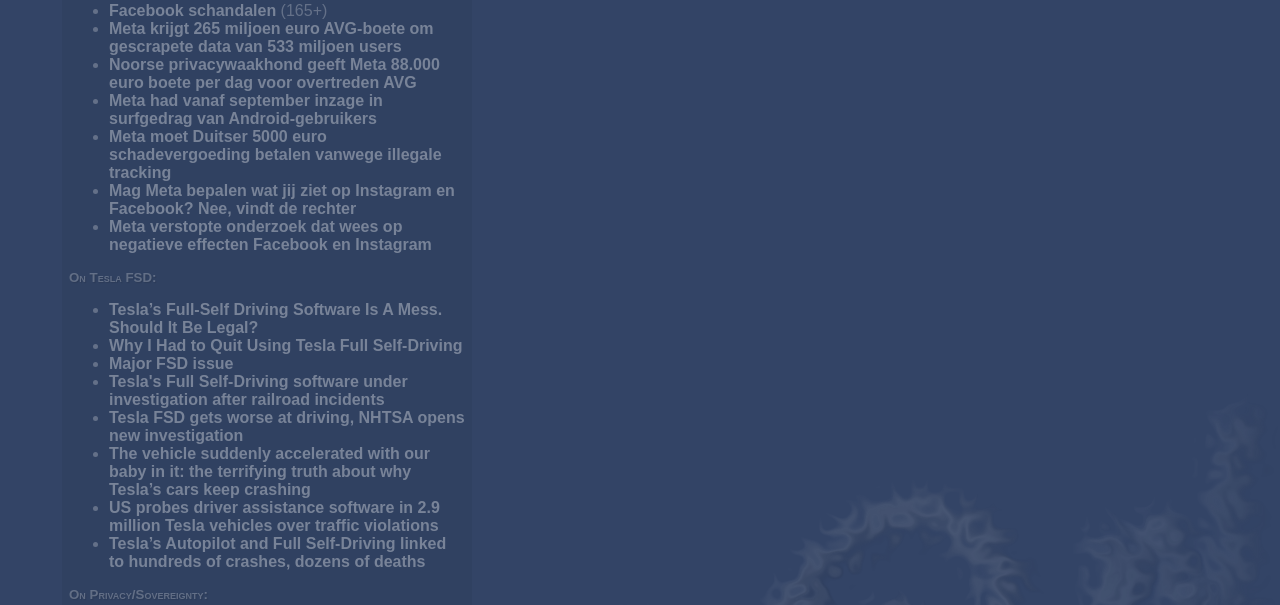
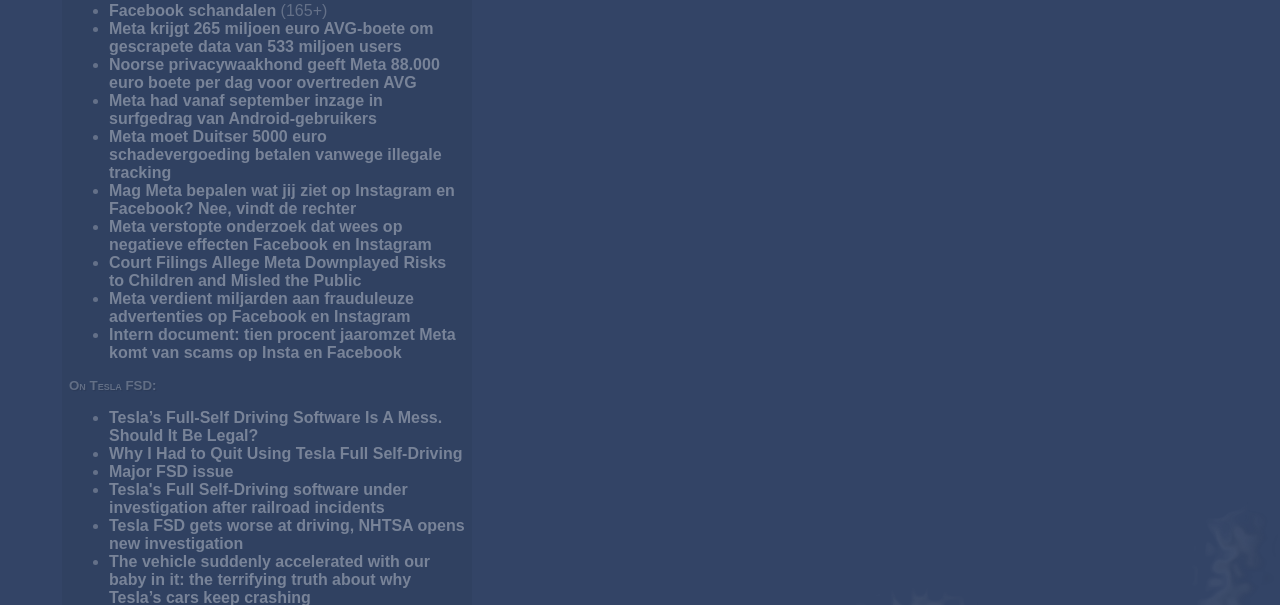
Before and after one commit to brownhamer/alt0.nl, a PHP site: page /on.php in a window 1280 px wide. Shown: the part 1030-1635 px from the top of the page. Run offline with PHP 8.4, Linux system fonts and the light colour scheme.

Commit message:
More on Meta

```diff
--- a/on.php
+++ b/on.php
@@ -49,6 +49,9 @@ startHtmlPage('Alt0.nl &rarr; On AI');
   <li><a href="https://tweakers.net/nieuws/237058/meta-moet-duitser-5000-euro-schadevergoeding-betalen-vanwege-illegale-tracking.html">Meta moet Duitser 5000 euro schadevergoeding betalen vanwege illegale tracking</a></li>
   <li><a href="https://decorrespondent.nl/16421/mag-meta-bepalen-wat-jij-ziet-op-instagram-en-facebook-nee-vindt-de-rechter/3a5ebc2a-ba4a-0a90-22f6-cb9a2c021dc5">Mag Meta bepalen wat jij ziet op Instagram en Facebook? Nee, vindt de rechter</a></li>
   <li><a href="https://tweakers.net/nieuws/241810/meta-verstopte-onderzoek-dat-wees-op-negatieve-effecten-facebook-en-instagram.html">Meta verstopte onderzoek dat wees op negatieve effecten Facebook en Instagram</a></li>
+  <li><a href="https://time.com/7336204/meta-lawsuit-files-child-safety/">Court Filings Allege Meta Downplayed Risks to Children and Misled the Public</a></li>
+  <li><a href="https://www.rtl.nl/nieuws/buitenland/artikel/5537555/meta-verdient-miljarden-aan-frauduleuze-advertenties-op-facebook">Meta verdient miljarden aan frauduleuze advertenties op Facebook en Instagram</a></li>
+  <li><a href="https://tweakers.net/nieuws/241198/intern-document-tien-procent-jaaromzet-meta-komt-van-scams-op-insta-en-facebook.html">Intern document: tien procent jaaromzet Meta komt van scams op Insta en Facebook</a></li>
 </ul>
 
 <h5>On Tesla FSD:</h5>
```
